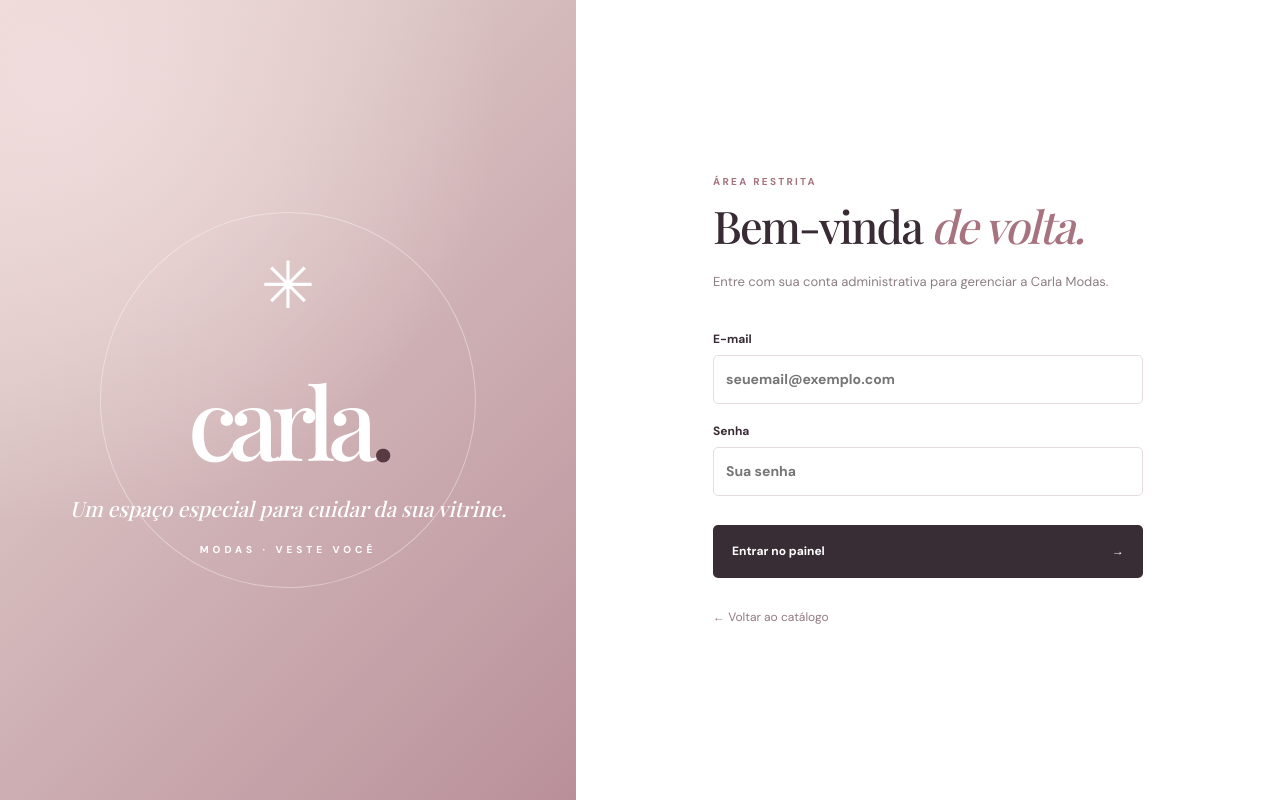
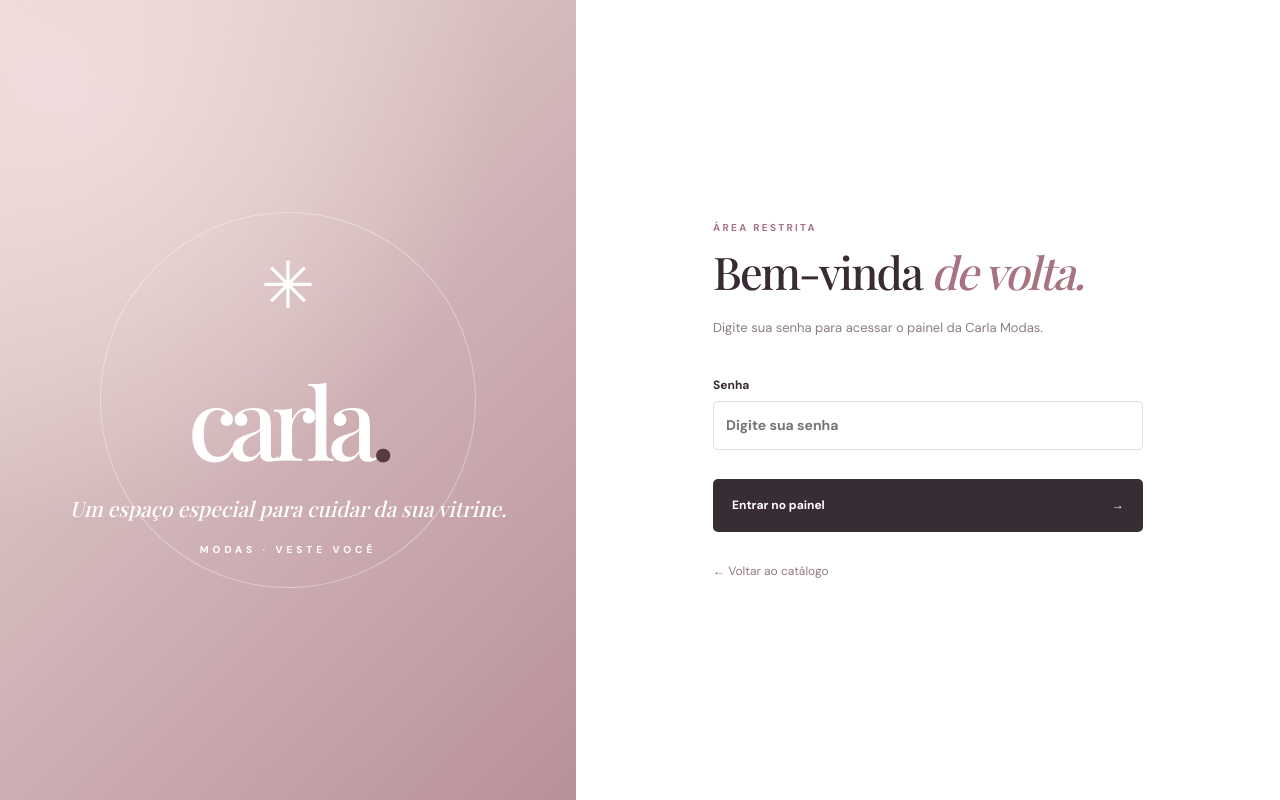
Before and after one commit to KOPSELL/ANA-CARLA-MODA, a plain HTML site: page admin.html in a window 1280 px wide. Drawn offline with nearby package versions, Linux system fonts and the light colour scheme; a web font is replaced by a local one.

Commit message:
feat: login do painel Carla Modas somente com senha e telefone interno

```diff
--- a/admin.html
+++ b/admin.html
@@ -25,10 +25,9 @@
       <div class="auth-card">
         <p class="kicker">ÁREA RESTRITA</p>
         <h2>Bem-vinda <em>de volta.</em></h2>
-        <p>Entre com sua conta administrativa para gerenciar a Carla Modas.</p>
+        <p>Digite sua senha para acessar o painel da Carla Modas.</p>
         <form id="loginForm" autocomplete="on">
-          <label>E-mail<input type="email" id="loginEmail" name="email" placeholder="seuemail@exemplo.com" autocomplete="username" required></label>
-          <label>Senha<input type="password" id="loginPassword" name="password" placeholder="Sua senha" autocomplete="current-password" required minlength="6"></label>
+          <label>Senha<input type="password" id="loginPassword" name="password" placeholder="Digite sua senha" autocomplete="current-password" required minlength="12"></label>
           <button type="submit" class="btn primary" id="loginButton">Entrar no painel <span>→</span></button>
         </form>
         <p class="form-error" id="loginError" role="alert" hidden></p>
@@ -38,7 +37,7 @@
   </section>
   <section class="setup-screen" id="setupScreen" hidden>
     <div class="setup-card"><span class="setup-flower">✿</span><p class="kicker">CONFIGURAÇÃO NECESSÁRIA</p><h1>Vamos conectar a Carla Modas.</h1><p>O painel está criado, mas ainda precisa do projeto Supabase e das políticas de acesso.</p>
-      <ol><li>Execute o arquivo <code>supabase/carla_modas.sql</code> no Supabase do Sex Shop.</li><li>Preencha <code>config.js</code> com a URL e a chave <strong>publishable</strong> do mesmo projeto.</li><li>Crie o usuário em Supabase Auth e autorize-o na tabela <code>carla_admin_users</code>.</li></ol>
+      <ol><li>Execute o arquivo <code>supabase/carla_modas.sql</code> no Supabase do Sex Shop.</li><li>Preencha <code>config.js</code> com a URL e a chave <strong>publishable</strong> do mesmo projeto.</li><li>Ative a autenticação por telefone e crie uma conta Auth para o número da loja, com uma senha forte, depois autorize-a em <code>carla_admin_users</code>.</li></ol>
       <a class="btn primary" href="https://supabase.com/dashboard" target="_blank" rel="noopener noreferrer">Abrir Supabase ↗</a><a class="back-link" href="/">← Catálogo</a>
     </div>
   </section>
```
